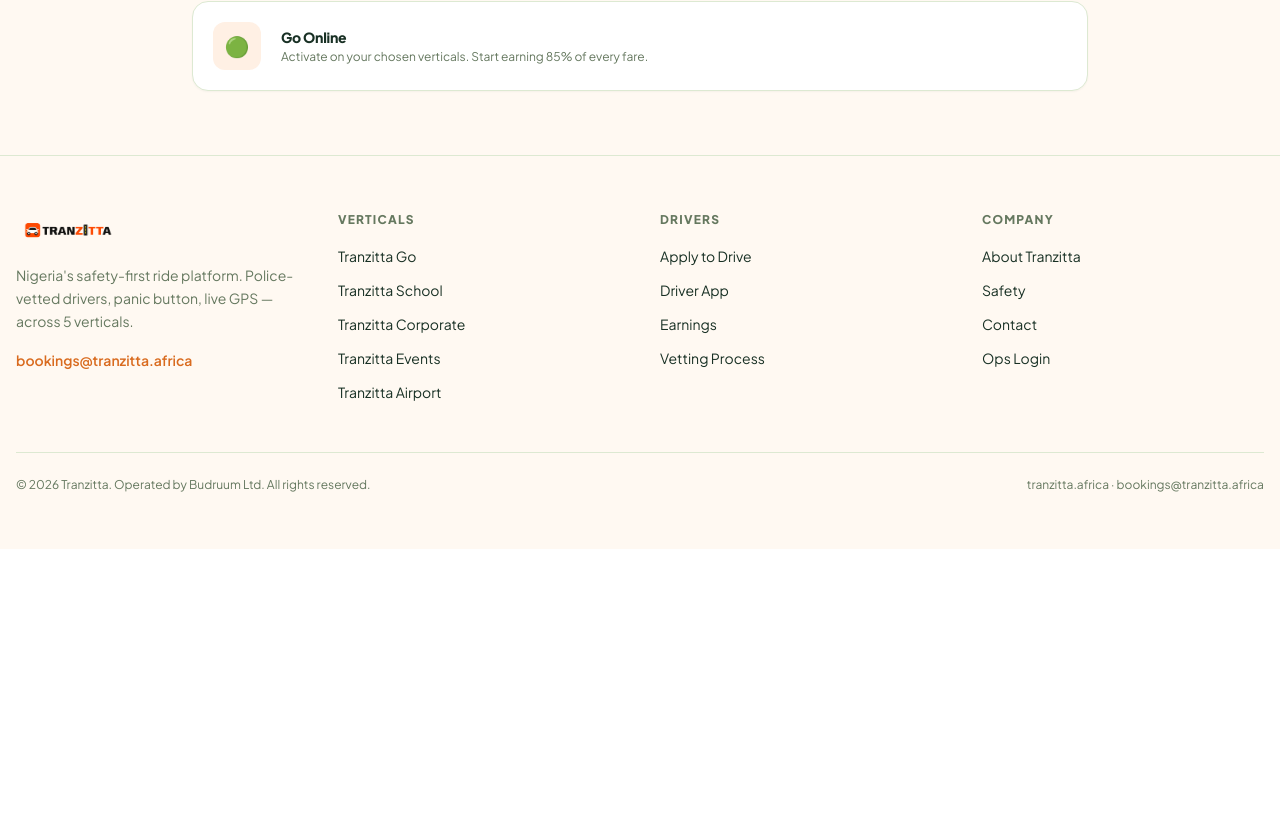
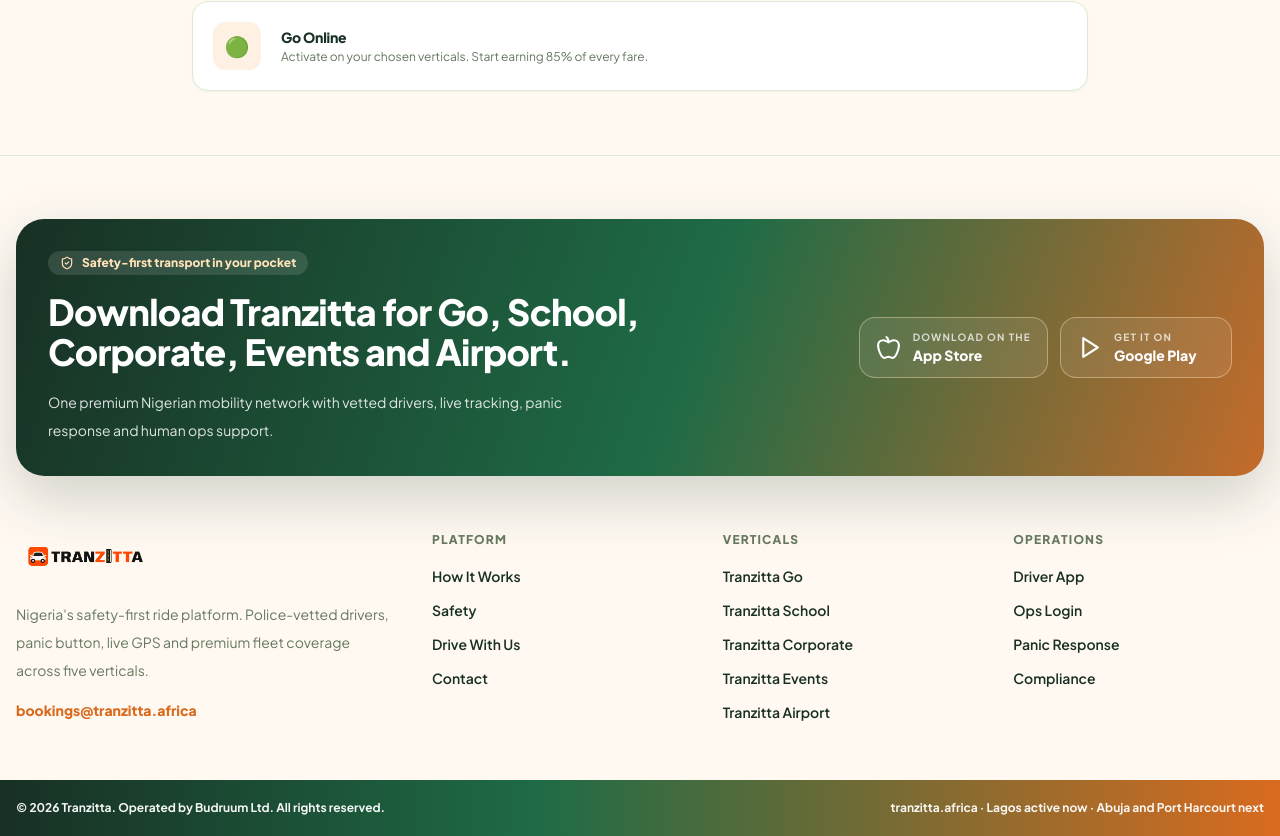
Before and after one commit to 1702london-maker/TRANZITTA, a Next.js app: page /driver in a window 1280 px wide. Shown: the part 1353-2189 px from the top of the page. Before the commit the page ends 1902 px from the top, so only its background shows below. Built offline with nearby package versions, Linux system fonts and the light colour scheme.

Commit message:
Refine nav dock and footer

```diff
--- a/components/FloatingVerticalBar.tsx
+++ b/components/FloatingVerticalBar.tsx
@@ -1,14 +1,13 @@
 'use client'
 
 import Link from 'next/link'
-import { Building2, Bus, Car, GraduationCap, Plane } from 'lucide-react'
 
 const ITEMS = [
-  { label: 'Go', href: '/go', icon: Car },
-  { label: 'School', href: '/school', icon: GraduationCap },
-  { label: 'Corporate', href: '/corporate', icon: Building2 },
-  { label: 'Events', href: '/events', icon: Bus },
-  { label: 'Airport', href: '/airport', icon: Plane },
+  { label: 'Go', href: '/go', vehicle: 'car' },
+  { label: 'School', href: '/school', vehicle: 'school-bus' },
+  { label: 'Corporate', href: '/corporate', vehicle: 'coach' },
+  { label: 'Events', href: '/events', vehicle: 'luxury-van' },
+  { label: 'Airport', href: '/airport', vehicle: 'prado' },
 ]
 
 export default function FloatingVerticalBar() {
@@ -16,14 +15,13 @@
     <div className="trz-bottom-shell fixed bottom-5 left-0 right-0 hidden justify-center px-4 md:flex">
       <nav className="trz-bottom-bar trz-top-gradient pointer-events-auto">
         {ITEMS.map((item) => {
-          const Icon = item.icon
           return (
             <Link
               key={item.href}
               href={item.href}
-              className="trz-portal-link flex min-w-[96px] flex-col items-center justify-center gap-1 rounded-full text-[11px] font-black uppercase tracking-[0.04em] transition"
+              className="trz-portal-link flex min-w-[104px] flex-col items-center justify-center gap-1 rounded-full text-[11px] font-black uppercase tracking-[0.04em] transition"
             >
-              <Icon size={20} strokeWidth={2.4} />
+              <VehicleIcon type={item.vehicle} />
               {item.label}
             </Link>
           )
@@ -32,3 +30,60 @@
     </div>
   )
 }
+
+function VehicleIcon({ type }: { type: string }) {
+  if (type === 'school-bus') {
+    return (
+      <svg width="31" height="23" viewBox="0 0 31 23" aria-hidden="true">
+        <rect x="2" y="4" width="25" height="14" rx="4" fill="none" stroke="currentColor" strokeWidth="2" />
+        <path d="M5 8h19M8 4V2h12v2" stroke="currentColor" strokeWidth="2" strokeLinecap="round" />
+        <rect x="6" y="8" width="5" height="4" rx="1" fill="currentColor" opacity=".55" />
+        <rect x="13" y="8" width="5" height="4" rx="1" fill="currentColor" opacity=".55" />
+        <rect x="20" y="8" width="4" height="4" rx="1" fill="currentColor" opacity=".55" />
+        <circle cx="9" cy="19" r="2" fill="currentColor" />
+        <circle cx="23" cy="19" r="2" fill="currentColor" />
+      </svg>
+    )
+  }
+  if (type === 'coach') {
+    return (
+      <svg width="36" height="23" viewBox="0 0 36 23" aria-hidden="true">
+        <rect x="2" y="5" width="31" height="13" rx="4" fill="none" stroke="currentColor" strokeWidth="2" />
+        <path d="M7 9h21" stroke="currentColor" strokeWidth="2" strokeLinecap="round" />
+        <rect x="7" y="10" width="5" height="4" rx="1" fill="currentColor" opacity=".5" />
+        <rect x="14" y="10" width="5" height="4" rx="1" fill="currentColor" opacity=".5" />
+        <rect x="21" y="10" width="5" height="4" rx="1" fill="currentColor" opacity=".5" />
+        <circle cx="10" cy="19" r="2" fill="currentColor" />
+        <circle cx="27" cy="19" r="2" fill="currentColor" />
+      </svg>
+    )
+  }
+  if (type === 'luxury-van') {
+    return (
+      <svg width="34" height="23" viewBox="0 0 34 23" aria-hidden="true">
+        <path d="M3 17V9.5c0-2.2 1.8-4 4-4h13.8c1.5 0 2.9.7 3.8 1.9L31 16v1H3Z" fill="none" stroke="currentColor" strokeWidth="2" strokeLinejoin="round" />
+        <path d="M9 9h8M20 9h4" stroke="currentColor" strokeWidth="2" strokeLinecap="round" />
+        <circle cx="10" cy="18" r="2.3" fill="currentColor" />
+        <circle cx="25" cy="18" r="2.3" fill="currentColor" />
+      </svg>
+    )
+  }
+  if (type === 'prado') {
+    return (
+      <svg width="34" height="23" viewBox="0 0 34 23" aria-hidden="true">
+        <path d="M4 16v-5l6-6h13l6 6v5H4Z" fill="none" stroke="currentColor" strokeWidth="2" strokeLinejoin="round" />
+        <path d="M11 9h7M21 9h4M5 15h24" stroke="currentColor" strokeWidth="2" strokeLinecap="round" />
+        <circle cx="10" cy="18" r="2.5" fill="currentColor" />
+        <circle cx="25" cy="18" r="2.5" fill="currentColor" />
+      </svg>
+    )
+  }
+  return (
+    <svg width="31" height="23" viewBox="0 0 31 23" aria-hidden="true">
+      <path d="M4 16v-4.5c0-1.1.9-2 2-2h3.5l3-4h7l3 4H25c1.1 0 2 .9 2 2V16H4Z" fill="none" stroke="currentColor" strokeWidth="2" strokeLinejoin="round" />
+      <path d="M12 9.5h8" stroke="currentColor" strokeWidth="2" strokeLinecap="round" />
+      <circle cx="10" cy="17" r="2.5" fill="currentColor" />
+      <circle cx="23" cy="17" r="2.5" fill="currentColor" />
+    </svg>
+  )
+}
--- a/components/Footer.tsx
+++ b/components/Footer.tsx
@@ -1,57 +1,124 @@
 'use client'
+
 import Image from 'next/image'
 import Link from 'next/link'
+import { Apple, Play, ShieldCheck } from 'lucide-react'
 
-const LINKS = {
-  Verticals: [
+const LINKS = [
+  {
+    group: 'Platform',
+    items: [
+      { label: 'How It Works', href: '#how-it-works' },
+      { label: 'Safety', href: '#safety' },
+      { label: 'Drive With Us', href: '/driver' },
+      { label: 'Contact', href: '#contact' },
+    ],
+  },
+  {
+    group: 'Verticals',
+    items: [
       { label: 'Tranzitta Go', href: '/go' },
       { label: 'Tranzitta School', href: '/school' },
       { label: 'Tranzitta Corporate', href: '/corporate' },
       { label: 'Tranzitta Events', href: '/events' },
       { label: 'Tranzitta Airport', href: '/airport' },
     ],
-  Drivers: [
-    { label: 'Apply to Drive', href: '/driver' },
+  },
+  {
+    group: 'Operations',
+    items: [
       { label: 'Driver App', href: '/driver/dashboard' },
-    { label: 'Earnings', href: '/driver/dashboard' },
-    { label: 'Vetting Process', href: '#safety' },
+      { label: 'Ops Login', href: '/ops' },
+      { label: 'Panic Response', href: '#safety' },
+      { label: 'Compliance', href: '/ops/dashboard' },
     ],
-  Company: [
-    { label: 'About Tranzitta', href: '#' },
-    { label: 'Safety', href: '#safety' },
-    { label: 'Contact', href: '#contact' },
-    { label: 'Ops Login', href: '/ops' },
-  ],
+  },
+]
+
+function StoreBadge({
+  type,
+  kicker,
+  label,
+}: {
+  type: 'apple' | 'play'
+  kicker: string
+  label: string
+}) {
+  const Icon = type === 'apple' ? Apple : Play
+  return (
+    <a
+      href="#"
+      className="inline-flex min-w-[172px] items-center gap-3 rounded-2xl border px-4 py-3 text-left transition hover:-translate-y-0.5 hover:bg-white"
+      style={{ borderColor: 'rgba(255,226,184,0.42)', background: 'rgba(255,255,255,0.08)', color: '#fff' }}
+      aria-label={label}
+    >
+      <Icon size={25} />
+      <span>
+        <span className="block text-[10px] font-bold uppercase tracking-[0.12em] opacity-75">{kicker}</span>
+        <span className="block text-sm font-black">{label}</span>
+      </span>
+    </a>
+  )
 }
 
 export default function Footer() {
   return (
-    <footer className="border-t" style={{ borderColor: 'var(--sage-border)', background: 'var(--warm-white)' }}>
-      <div className="max-w-7xl mx-auto px-4 py-14">
-        <div className="grid grid-cols-1 sm:grid-cols-2 lg:grid-cols-4 gap-10 mb-12">
+    <footer className="relative overflow-hidden pt-16" style={{ background: 'var(--warm-white)' }}>
+      <div className="absolute inset-x-0 top-0 h-px" style={{ background: 'var(--sage-border)' }} />
+
+      <div className="mx-auto max-w-7xl px-4">
+        <div className="grid gap-8 rounded-[28px] px-6 py-8 sm:px-8 lg:grid-cols-[1.1fr_0.9fr] lg:items-center"
+          style={{ background: 'linear-gradient(110deg, #183024 0%, #1F6B46 54%, #C46B2B 100%)', boxShadow: '0 22px 60px rgba(24,48,36,0.2)' }}>
           <div>
-            <Image src="/tranzitta-logo.png" alt="Tranzitta" width={130} height={38} className="h-9 w-auto mb-4 object-contain" />
-            <p className="text-sm trz-muted leading-relaxed mb-4">
-              Nigeria&apos;s safety-first ride platform. Police-vetted drivers, panic button, live GPS — across 5 verticals.
+            <div className="inline-flex items-center gap-2 rounded-full px-3 py-1 text-xs font-black"
+              style={{ background: 'rgba(255,255,255,0.12)', color: '#FFE2B8' }}>
+              <ShieldCheck size={14} /> Safety-first transport in your pocket
+            </div>
+            <h2 className="mt-4 max-w-2xl text-3xl font-black leading-tight text-white sm:text-4xl">
+              Download Tranzitta for Go, School, Corporate, Events and Airport.
+            </h2>
+            <p className="mt-4 max-w-xl text-sm leading-7 trz-muted-on-dark">
+              One premium Nigerian mobility network with vetted drivers, live tracking, panic response and human ops support.
             </p>
-            <a href="mailto:bookings@tranzitta.africa" className="text-sm font-semibold trz-orange">bookings@tranzitta.africa</a>
           </div>
-          {Object.entries(LINKS).map(([group, items]) => (
-            <div key={group}>
-              <h4 className="text-xs font-extrabold uppercase tracking-widest trz-muted mb-4">{group}</h4>
+          <div className="flex flex-col gap-3 sm:flex-row lg:justify-end">
+            <StoreBadge type="apple" kicker="Download on the" label="App Store" />
+            <StoreBadge type="play" kicker="Get it on" label="Google Play" />
+          </div>
+        </div>
+
+        <div className="grid grid-cols-1 gap-10 py-14 sm:grid-cols-2 lg:grid-cols-[1.2fr_0.8fr_0.8fr_0.8fr]">
+          <div>
+            <Image src="/tranzitta-logo.png" alt="Tranzitta" width={190} height={58} className="mb-5 h-12 w-auto object-contain" />
+            <p className="max-w-sm text-sm leading-7 trz-muted">
+              Nigeria&apos;s safety-first ride platform. Police-vetted drivers, panic button, live GPS and premium fleet coverage across five verticals.
+            </p>
+            <a href="mailto:bookings@tranzitta.africa" className="mt-4 inline-block text-sm font-black trz-orange">
+              bookings@tranzitta.africa
+            </a>
+          </div>
+
+          {LINKS.map((group) => (
+            <div key={group.group}>
+              <h4 className="mb-4 text-xs font-extrabold uppercase tracking-widest trz-muted">{group.group}</h4>
               <ul className="space-y-2.5">
-                {items.map(item => (
+                {group.items.map((item) => (
                   <li key={item.label}>
-                    <Link href={item.href} className="text-sm trz-ink hover:trz-orange transition-colors hover:text-orange-600">{item.label}</Link>
+                    <Link href={item.href} className="text-sm font-semibold trz-ink transition hover:text-orange-600">
+                      {item.label}
+                    </Link>
                   </li>
                 ))}
               </ul>
             </div>
           ))}
         </div>
-        <div className="border-t pt-6 flex flex-col sm:flex-row items-center justify-between gap-3" style={{ borderColor: 'var(--sage-border)' }}>
-          <p className="text-xs trz-muted">© 2026 Tranzitta. Operated by Budruum Ltd. All rights reserved.</p>
-          <p className="text-xs trz-muted">tranzitta.africa · bookings@tranzitta.africa</p>
+      </div>
+
+      <div className="trz-top-gradient px-4 py-5 text-white">
+        <div className="mx-auto flex max-w-7xl flex-col items-center justify-between gap-3 text-center text-xs font-bold opacity-95 sm:flex-row sm:text-left">
+          <p>© 2026 Tranzitta. Operated by Budruum Ltd. All rights reserved.</p>
+          <p>tranzitta.africa · Lagos active now · Abuja and Port Harcourt next</p>
         </div>
       </div>
     </footer>
--- a/components/Navbar.tsx
+++ b/components/Navbar.tsx
@@ -3,18 +3,9 @@
 import Image from 'next/image'
 import Link from 'next/link'
 
-const VERTICALS = [
-  { label: 'Tranzitta Go', href: '/go', desc: 'Everyday rides' },
-  { label: 'Tranzitta School', href: '/school', desc: 'School pickup & drop-off' },
-  { label: 'Tranzitta Corporate', href: '/corporate', desc: 'Company shuttles' },
-  { label: 'Tranzitta Events', href: '/events', desc: 'Events & buses' },
-  { label: 'Tranzitta Airport', href: '/airport', desc: 'Airport transfers' },
-]
-
 export default function Navbar() {
   const [scrolled, setScrolled] = useState(false)
   const [mobileOpen, setMobileOpen] = useState(false)
-  const [dropdownOpen, setDropdownOpen] = useState(false)
 
   useEffect(() => {
     const onScroll = () => setScrolled(window.scrollY > 20)
@@ -35,29 +26,8 @@
 
         {/* Desktop Nav */}
         <div className="hidden lg:flex items-center gap-6">
-          <div className="relative"
-            onMouseEnter={() => setDropdownOpen(true)}
-            onMouseLeave={() => setDropdownOpen(false)}
-          >
-            <button className="nav-link text-sm font-semibold flex items-center gap-1.5" style={{ color: 'var(--text-main)' }}>
-              Verticals
-              <svg width="14" height="14" fill="none" viewBox="0 0 24 24"><path d="M6 9l6 6 6-6" stroke="currentColor" strokeWidth="2" strokeLinecap="round" strokeLinejoin="round" /></svg>
-            </button>
-            {dropdownOpen && (
-              <div className="absolute top-full left-0 mt-2 w-64 rounded-2xl shadow-xl border py-2 z-50"
-                style={{ background: 'rgba(255,249,242,0.98)', borderColor: 'var(--sage-border)', backdropFilter: 'blur(14px)' }}>
-                {VERTICALS.map(v => (
-                  <Link key={v.href} href={v.href}
-                    className="flex flex-col px-4 py-3 hover:bg-orange-50 transition-colors">
-                    <span className="text-sm font-bold" style={{ color: 'var(--text-main)' }}>{v.label}</span>
-                    <span className="text-xs" style={{ color: 'var(--text-muted)' }}>{v.desc}</span>
-                  </Link>
-                ))}
-              </div>
-            )}
-          </div>
+          <Link href="#how-it-works" className="nav-link text-sm font-semibold" style={{ color: 'var(--text-main)' }}>How It Works</Link>
           <Link href="#safety" className="nav-link text-sm font-semibold" style={{ color: 'var(--text-main)' }}>Safety</Link>
-          <Link href="#how-it-works" className="nav-link text-sm font-semibold" style={{ color: 'var(--text-main)' }}>How It Works</Link>
           <Link href="/driver" className="nav-link text-sm font-semibold" style={{ color: 'var(--text-main)' }}>Drive With Us</Link>
           <Link href="#contact" className="nav-link text-sm font-semibold" style={{ color: 'var(--text-main)' }}>Contact</Link>
         </div>
@@ -84,14 +54,9 @@
       {/* Mobile menu */}
       {mobileOpen && (
         <div className="lg:hidden border-t px-4 py-4 space-y-2 trz-mobile-menu" style={{ borderColor: 'var(--sage-border)' }}>
-          {VERTICALS.map(v => (
-            <Link key={v.href} href={v.href}
-              className="block py-2.5 px-3 rounded-xl text-sm font-semibold hover:bg-orange-50 transition-colors"
-              style={{ color: 'var(--text-main)' }}
-              onClick={() => setMobileOpen(false)}>
-              {v.label}
-            </Link>
-          ))}
+          <Link href="#how-it-works" className="block py-2.5 px-3 rounded-xl text-sm font-semibold hover:bg-orange-50 transition-colors" style={{ color: 'var(--text-main)' }} onClick={() => setMobileOpen(false)}>How It Works</Link>
+          <Link href="#safety" className="block py-2.5 px-3 rounded-xl text-sm font-semibold hover:bg-orange-50 transition-colors" style={{ color: 'var(--text-main)' }} onClick={() => setMobileOpen(false)}>Safety</Link>
+          <Link href="#contact" className="block py-2.5 px-3 rounded-xl text-sm font-semibold hover:bg-orange-50 transition-colors" style={{ color: 'var(--text-main)' }} onClick={() => setMobileOpen(false)}>Contact</Link>
           <div className="border-t pt-2 mt-2" style={{ borderColor: 'var(--sage-border)' }}>
             <Link href="/driver" className="block py-2.5 px-3 rounded-xl text-sm font-semibold" style={{ color: 'var(--text-main)' }} onClick={() => setMobileOpen(false)}>Drive With Us</Link>
             <Link href="/go" className="block mt-2 py-3 px-4 rounded-full text-sm font-bold text-white text-center" style={{ background: 'var(--orange-deep)' }} onClick={() => setMobileOpen(false)}>Book a Ride</Link>
```
Lines whose indentation alone changed are shown as unchanged.
